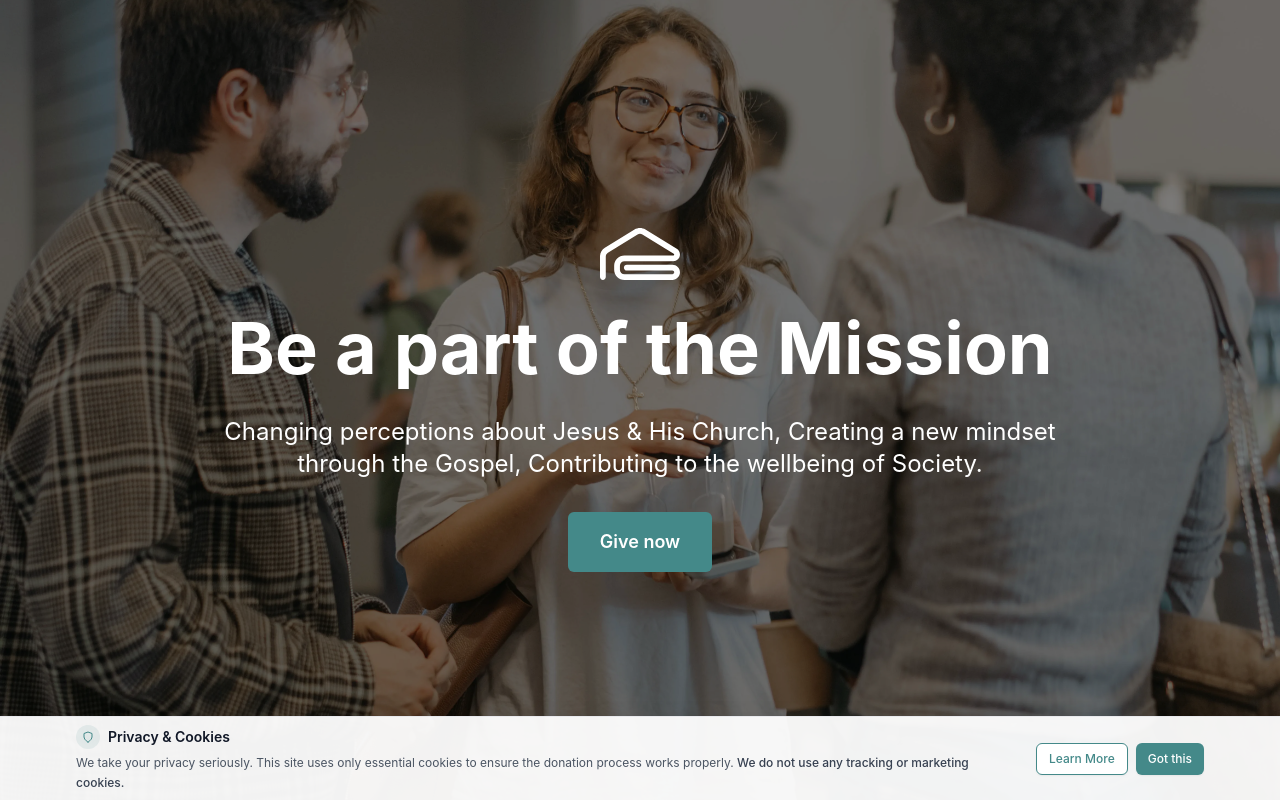
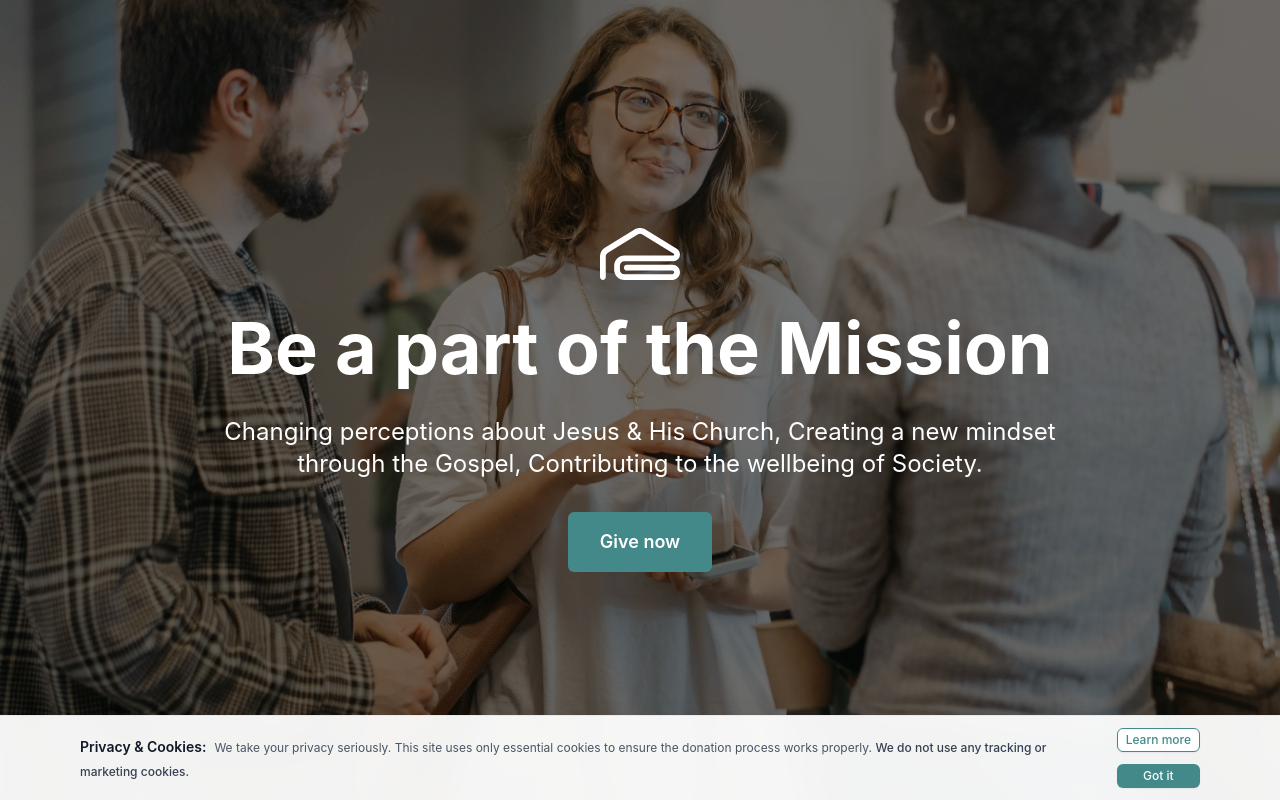
Before and after one commit to lexms/giving-online, a Next.js app: page / in a window 1280 px wide. Shown: the top 800 px of the page. Built offline with nearby package versions, Linux system fonts and the light colour scheme.

Commit message:
refactor: Further refine CookieOverlay component layout by enhancing compactness, adjusting padding, and improving button dimensions for better user interaction and readability.

```diff
--- a/components/ui/cookie-overlay.tsx
+++ b/components/ui/cookie-overlay.tsx
@@ -60,33 +60,35 @@ export function CookieOverlay() {
             : "translate-y-full opacity-0"
       }`}
     >
+      {/* Backdrop blur effect */}
+      <div className="absolute inset-0 bg-black/5 backdrop-blur-sm" />
 
-      {/* Main container */}
-      <div className="relative bg-white/95 border-t border-gray-200/80 shadow-2xl">
-        <div className="max-w-6xl mx-auto px-3 py-2">
-          <div className="flex flex-col lg:flex-row items-start lg:items-center gap-4">
-            {/* Content */}
+      {/* Main container - much more compact */}
+      <div className="relative bg-white/95 backdrop-blur-md border-t border-gray-200/80 shadow-2xl">
+        <div className="max-w-6xl mx-auto px-4 py-3">
+          <div className="flex items-center gap-3">
+            {/* Icon inline with title */}
+
+
+            {/* Text and buttons inline */}
             <div className="flex-1 min-w-0">
-              <div className="flex items-center gap-2 mb-1">
-                <div className="w-6 h-6 rounded-full bg-[#448989]/10 flex items-center justify-center">
-                  <Shield className="w-3 h-3 text-[#448989]" />
-                </div>
-                <h3 className="text-sm font-semibold text-gray-900">
-                  Privacy & Cookies
-                </h3>
-              </div>
 
-              <p className="text-xs text-gray-600 leading-relaxed">
+              <span className="text-sm font-semibold text-gray-900 mr-2">
+
+
+                Privacy & Cookies:
+              </span>
+              <span className="text-xs text-gray-600">
                 We take your privacy seriously. This site uses only essential
                 cookies to ensure the donation process works properly.{" "}
                 <span className="font-medium text-gray-700">
                   We do not use any tracking or marketing cookies.
                 </span>
-              </p>
+              </span>
             </div>
 
-            {/* Action buttons */}
-            <div className="flex items-center gap-2 flex-shrink-0">
+            {/* Action buttons stacked */}
+            <div className="flex flex-col gap-3 flex-shrink-0">
               <Button
                 onClick={() =>
                   window.open(
@@ -96,30 +98,21 @@ export function CookieOverlay() {
                 }
                 variant="outline"
                 size="sm"
-                className="border-[#448989] text-[#448989] hover:bg-[#448989]/10 hover:border-[#448989] transition-colors text-xs px-3 py-1"
+                className="border-[#448989] text-[#448989] hover:bg-[#448989]/10 hover:border-[#448989] transition-colors text-xs px-2 py-1 h-6"
               >
-                Learn More
+                Learn more
               </Button>
 
               <Button
                 onClick={handleDismiss}
                 size="sm"
-                className="bg-[#448989] hover:bg-[#448989]/80 text-white shadow-sm hover:shadow-md transition-all duration-200 text-xs px-3 py-1"
+                className="bg-[#448989] hover:bg-[#448989]/80 text-white shadow-sm hover:shadow-md transition-all duration-200 text-xs px-2 py-1 h-6"
               >
-                Got this
+                Got it
               </Button>
             </div>
           </div>
         </div>
-
-        {/* Close button */}
-        {/* <button
-          onClick={handleDismiss}
-          className="absolute top-2 right-2 p-1 rounded-full hover:bg-gray-100 transition-colors group"
-          aria-label="Close cookie notice"
-        >
-          <X className="w-3 h-3 text-gray-500 group-hover:text-gray-700" />
-        </button> */}
       </div>
     </div>
   )
```
